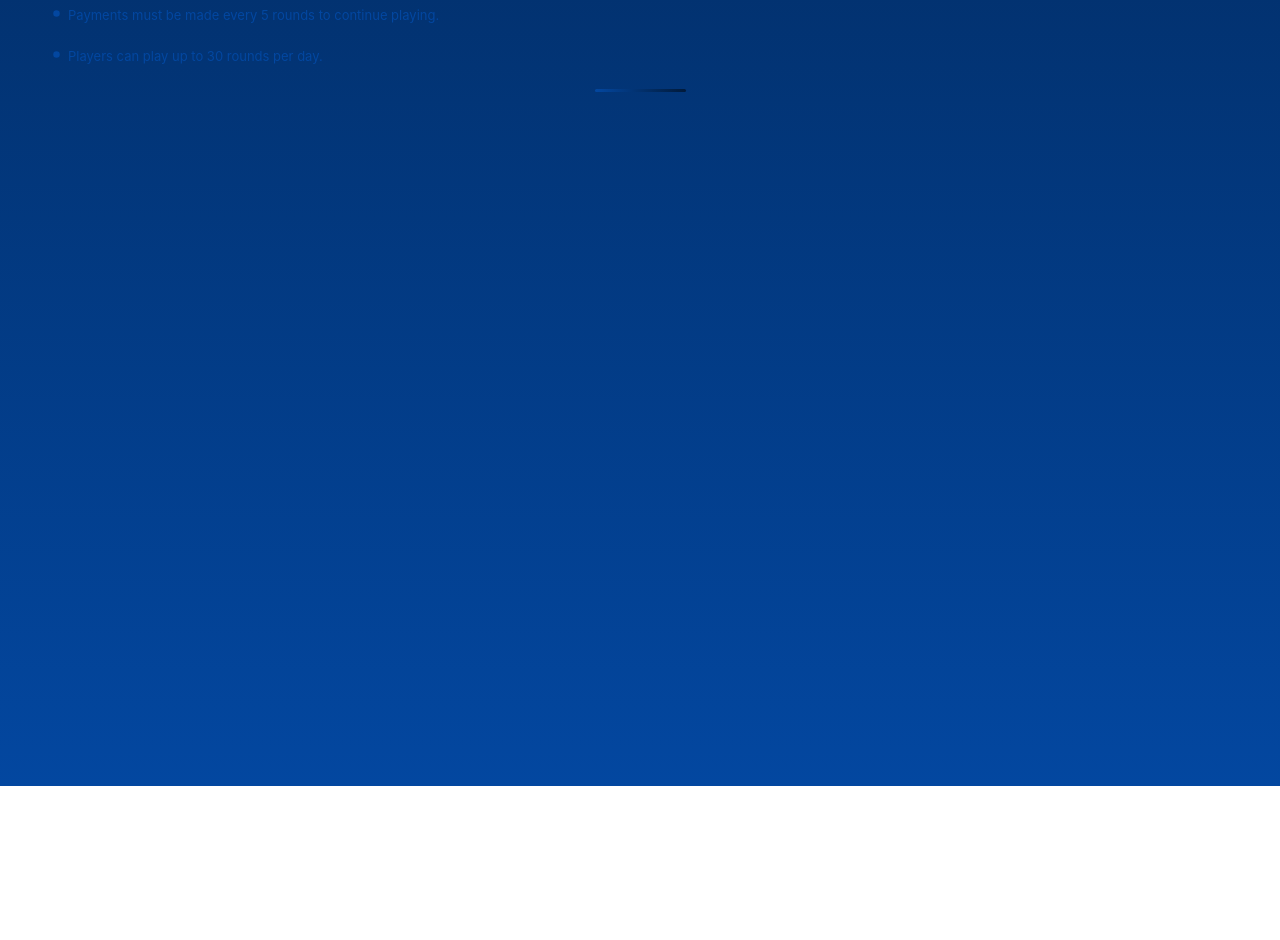
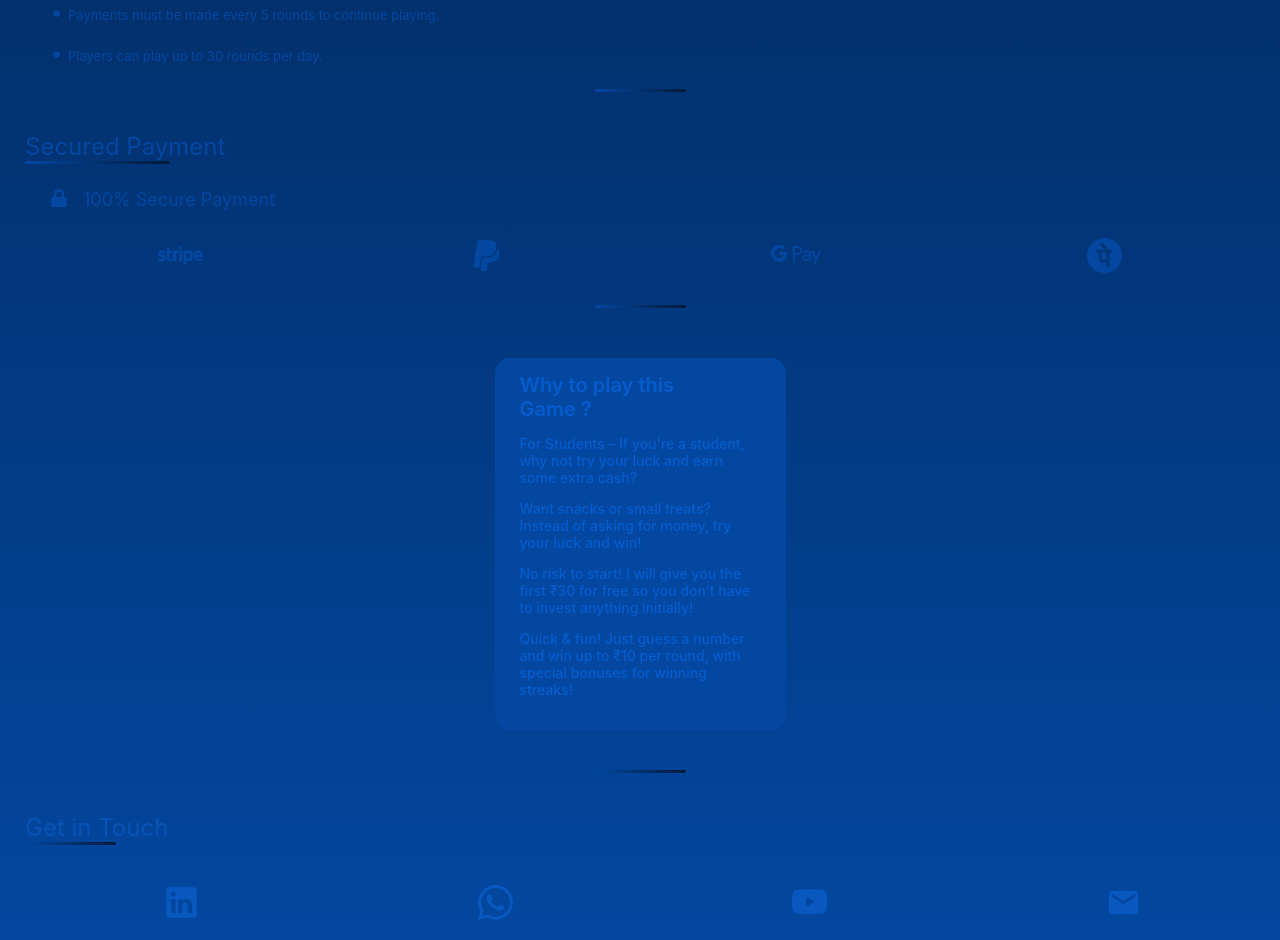
Before and after one commit to Gaurav99696/UZI_Frontend, a React (Create React App) app: page / in a window 1280 px wide. Shown: the part 920-1860 px from the top of the page. Before the commit the page ends 1706 px from the top, so only its background shows below. Built offline with nearby package versions, Linux system fonts and the light colour scheme; the HTML template or start-up script is replaced by a standard one.

Commit message:
Home page reday to lunch

```diff
--- a/package.json
+++ b/package.json
@@ -7,6 +7,7 @@
     "react": "^19.0.0",
     "react-dom": "^19.0.0",
     "react-icons": "^5.4.0",
+    "react-router-dom": "^7.1.5",
     "react-scripts": "5.0.1"
   },
   "scripts": {
--- a/src/App.css
+++ b/src/App.css
@@ -7,9 +7,8 @@
 }
 
 body {
-  height: 1706px;
   width: 100vw;
-  background: linear-gradient(to top, #0347A0, #011a3a);
+  background: linear-gradient(to top, #0347a0, #011a3a);
 }
 
 /* COMPONENTS styles */
@@ -120,11 +119,15 @@ body {
   margin: 25px;
 }
 
+.securedPayment {
+  margin: 25px;
+}
+
 .featuresAndRules .featuresSection .topic,
-.featuresAndRules .rulesSection .topic {
-  background: -webkit-linear-gradient(180deg, #011A3A 6%, #0347A0 100%);
-  -webkit-background-clip: text;
-  -webkit-text-fill-color: transparent;
+.featuresAndRules .rulesSection .topic,
+.securedPayment .topic,
+.getinTouch .topic {
+  color: #0958c0bb;
   font-size: 24px;
   margin: 40px 0 0px 0;
   display: flex;
@@ -132,8 +135,15 @@ body {
   justify-content: space-between;
 }
 
+.securedPayment .topic {
+  background: -webkit-linear-gradient(180deg, #011A3A 0%, #0347A0 55%);
+  -webkit-background-clip: text;
+  -webkit-text-fill-color: transparent;
+}
+
 .featuresAndRules .featuresSection .feature,
-.featuresAndRules .rulesSection .rule {
+.featuresAndRules .rulesSection .rule,
+.securedPayment .secure {
   color: #0347A0;
   margin-left: 25px;
   font-size: 13px;
@@ -141,3 +151,57 @@ body {
   gap: 5px;
   margin-top: 25px;
 }
+
+.securedPayment .secure {
+  font-size: 18px;
+  gap: 15px;
+}
+
+.securedPayment .methordes,
+.getinTouch .ways {
+  display: flex;
+  align-items: center;
+  color: #0347A0;
+  font-size: 35px;
+  justify-content: space-around;
+  margin-top: 20px;
+}
+
+.whyThisGameWrapper {
+  width: 100%;
+  margin-top: 50px;
+  display: flex;
+  align-items: center;
+  justify-content: center;
+}
+
+.whyThisGame {
+  width: 291px;
+  height: 372px;
+  background-color: #0347A0;
+  border-radius: 15px;
+  padding: 15px 25px;
+}
+
+.whyThisGameWrapper .whyThisGame h2 {
+  color: #055CCD;
+  font-weight: 600;
+  font-size: 20px;
+}
+
+.whyThisGameWrapper .whyThisGame p {
+  font-size: 14px;
+  color: #055CCD;
+  font-weight: 500;
+  margin-top: 14px;
+}
+
+.getinTouch {
+  margin-left: 25px;
+}
+
+.getinTouch .ways {
+  margin-top: 40px;
+  color: #0958c0;
+  margin-bottom: 20px;
+}
--- a/src/App.js
+++ b/src/App.js
@@ -1,8 +1,16 @@
 import "./App.css";
 import HomePage from "./Pages/HomePage";
-
+import ComingSoon from "./Pages/ComingSoon";
+import { Routes, Route } from "react-router-dom";
 function App() {
-  return <HomePage />;
+  return (
+    <>
+      <Routes>
+        <Route path="/" element={<HomePage />} />
+        <Route path="/comingSoon" element={<ComingSoon />} />
+      </Routes>
+    </>
+  );
 }
 
 export default App;
--- /dev/null
+++ b/src/Pages/ComingSoon.jsx
@@ -0,0 +1,14 @@
+import React from "react";
+import { useNavigate } from "react-router-dom";
+
+const ComingSoon = () => {
+  const navigate = useNavigate();
+  return (
+    <div style={{ height: "100vh" }}>
+      <div>ComingSoon</div>
+      <button onClick={() => navigate("/")}>Back</button>
+    </div>
+  );
+};
+
+export default ComingSoon;
--- a/src/Pages/HomePage.jsx
+++ b/src/Pages/HomePage.jsx
@@ -4,6 +4,16 @@ import { HiMiniArrowLongRight } from "react-icons/hi2";
 import Divider from "../components/Divider";
 import { FaStar } from "react-icons/fa";
 import { GoDotFill } from "react-icons/go";
+import { FaLock } from "react-icons/fa";
+import { FaStripe } from "react-icons/fa6";
+import { FaPaypal } from "react-icons/fa6";
+import { FaGooglePay } from "react-icons/fa";
+import { SiPhonepe } from "react-icons/si";
+import { RxLinkedinLogo } from "react-icons/rx";
+import { BsWhatsapp } from "react-icons/bs";
+import { BsYoutube } from "react-icons/bs";
+import { MdEmail } from "react-icons/md";
+import { useNavigate } from "react-router-dom";
 
 const featuresAndRules = {
   features: [
@@ -25,6 +35,7 @@ const featuresAndRules = {
 };
 
 const HomePage = () => {
+  const navigate = useNavigate();
   return (
     <>
       <Nav />
@@ -39,7 +50,7 @@ const HomePage = () => {
             <div className="big3">Earn by just Trying your Luck.</div>
           </section>
           <section className="actionSection">
-            <div className="playNow">
+            <div className="playNow" onClick={() => navigate("/comingSoon")}>
               PLAY NOW <HiMiniArrowLongRight id="playIcon" />
             </div>
           </section>
@@ -76,6 +87,77 @@ const HomePage = () => {
           </section>
         </section>
         <Divider center={true} />
+        <section className="securedPayment">
+          <div className="topic">Secured Payment</div>
+          <Divider width={145} />
+          <div className="secure">
+            <FaLock />
+            <div>100% Secure Payment</div>
+          </div>
+          <div className="methordes">
+            <FaStripe fontSize={45} />
+            <FaPaypal />
+            <FaGooglePay fontSize={50} />
+            <SiPhonepe />
+          </div>
+        </section>
+        <Divider center={true} />
+        <section className="whyThisGameWrapper">
+          <div className="whyThisGame">
+            <h2>
+              Why to play this <br /> Game ?
+            </h2>
+            <p>
+              For Students – If you're a student, why not try your luck and earn
+              some extra cash?
+            </p>
+            <p>
+              Want snacks or small treats? Instead of asking for money, try your
+              luck and win!
+            </p>
+            <p>
+              No risk to start! I will give you the first ₹30 for free so you
+              don’t have to invest anything initially!
+            </p>
+            <p>
+              Quick & fun! Just guess a number and win up to ₹10 per round, with
+              special bonuses for winning streaks!
+            </p>
+          </div>
+        </section>
+        <br />
+        <br />
+        <Divider center={true} />
+        <section className="getinTouch">
+          <div className="topic">Get in Touch</div>
+          <Divider />
+          <div className="ways">
+            <RxLinkedinLogo
+              onClick={() =>
+                window.open(
+                  "https://www.linkedin.com/in/gaurav-mishra-7368b8307/",
+                  "_blank"
+                )
+              }
+            />
+            <BsWhatsapp
+              onClick={() =>
+                window.open("https://wa.me/918795398896", "_blank")
+              }
+            />
+            <BsYoutube
+              onClick={() =>
+                window.open(
+                  "https://youtube.com/@thedarkest17?si=aVAYO_8DJ10OPEgl",
+                  "_blank"
+                )
+              }
+            />
+            <MdEmail
+              onClick={() => window.open("mailto:gauravmishra99696@gmail.com")}
+            />
+          </div>
+        </section>
       </main>
     </>
   );
--- a/src/components/Nav.jsx
+++ b/src/components/Nav.jsx
@@ -1,12 +1,18 @@
 import React from "react";
+import { useNavigate } from "react-router-dom";
 
 const Nav = () => {
+  const navigate = useNavigate();
   return (
     <div className="nav">
       <div className="logo">UZI.</div>
       <div className="actionBtns">
-        <div className="login">Log In</div>
-        <div className="signup">Sign Up</div>
+        <div className="login" onClick={() => navigate("/comingSoon")}>
+          Log In
+        </div>
+        <div className="signup" onClick={() => navigate("/comingSoon")}>
+          Sign Up
+        </div>
       </div>
     </div>
   );
--- a/src/index.js
+++ b/src/index.js
@@ -2,10 +2,11 @@ import React from "react";
 import ReactDOM from "react-dom/client";
 import App from "./App";
 import "./App.css";
+import { BrowserRouter } from "react-router-dom";
 
 const root = ReactDOM.createRoot(document.getElementById("root"));
 root.render(
-  <React.StrictMode>
+  <BrowserRouter>
     <App />
-  </React.StrictMode>
+  </BrowserRouter>
 );
```
Also changed, not shown: 1 other file (tests, documents, lock files or other folders).
